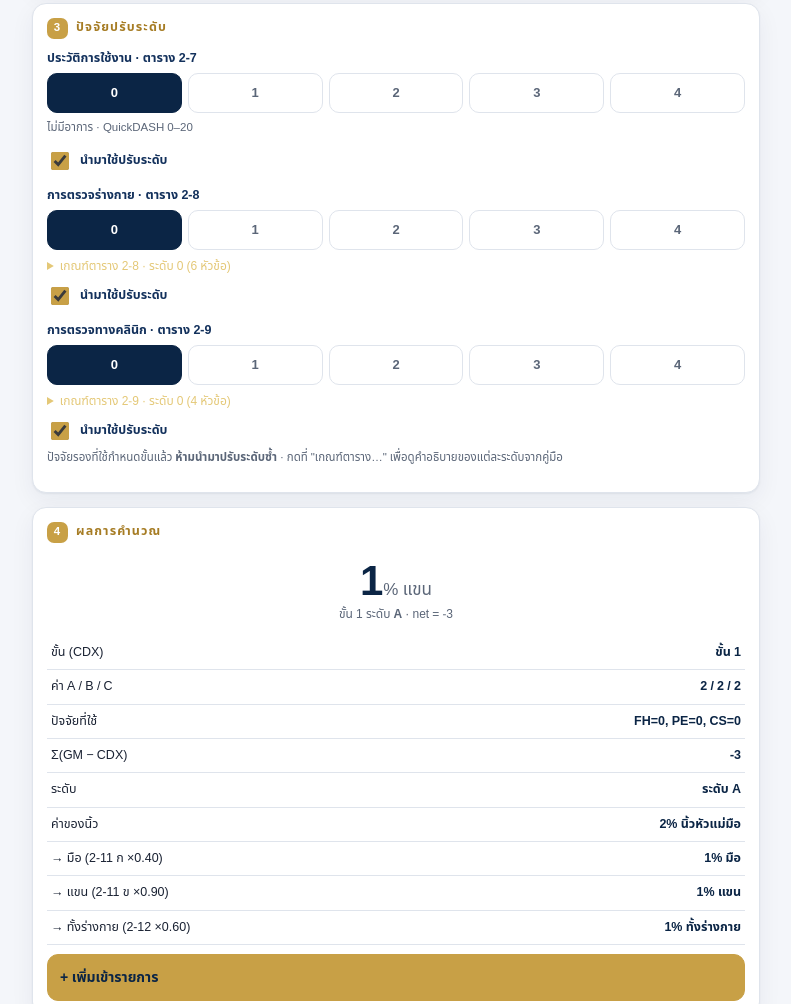
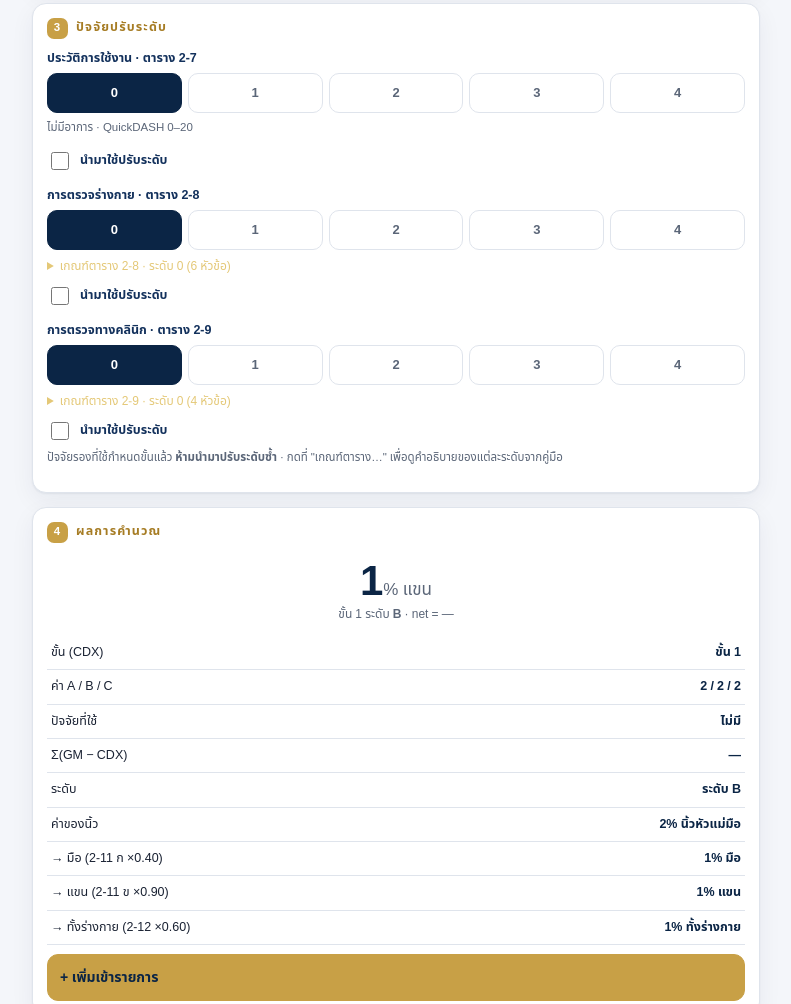
Before and after one commit to KPuthitat/occmed-survey, a plain HTML site: page impairment/msk/index.html in a window 1280 px wide. Shown: the part 917-1921 px from the top of the page, without its empty margins (244-1035 px from the left). Drawn offline with Linux system fonts and the light colour scheme; a web font is replaced by a local one.

Commit message:
แขน/ขา: ค่าตั้งต้นระดับย่อยเป็นค่ากลาง (B) ตามหลัก ABC→B / ABCDE→C (#46)
เดิมโหมดฐานวินิจฉัย (DBI) ทั้งแขนและขา ตั้งต้นปัจจัยปรับระดับ (FH/PE/CS)
เป็น "ใช้ ค่า 0" ทำให้ net = -3 → ระดับ A ตั้งแต่ยังไม่ได้ประเมิน
ซึ่งขัดกับหลัก "ค่ากลางเป็นค่าตั้งต้น" (ระบบ 3 ระดับ ABC ควรเริ่มที่ B)

แก้: ตั้งต้นปัจจัยปรับระดับเป็น "ยังไม่นำมาใช้" (ติ๊กเลือกเมื่อประเมินแล้ว)
→ ไม่มีปัจจัย = net เป็นกลาง → ระดับ B (ค่ากลาง) · ปรับได้เมื่อติ๊กใช้
- แขน (UE): เอา checked ออกจาก useFH/PE/CS · ค่าตั้งต้น useX=0
- ขา (LE): เพิ่ม checkbox ปัจจัยปรับระดับ (เดิม PE/CS ถูกบังคับใช้เสมอ)
  ให้ตั้งต้น "ไม่ใช้" เหมือนแขน → ค่ากลาง B
- resetAfterAdd ล้างปัจจัยกลับ "ไม่ใช้" ด้วย

หมายเหตุ: โมดูล input-driven อื่น (หัวใจ/เลือด/ต่อมไร้ท่อ/ประสาท/หายใจ/
ทางเดินอาหาร/สืบพันธุ์) ใช้ค่ากลางถูกต้องอยู่แล้ว (floor(n/2): 5→C, 3→B)

ไม่แตะ engine.js · เคสตัวอย่างสไลด์ยังได้ 44% ตรงเฉลย · 13 เทสต์ผ่าน


Claude-Session: https://claude.ai/code/session_01Gk3E7X6ie23XKBnjy7TfV6

Co-authored-by: Claude <noreply@anthropic.com>

```diff
--- a/impairment/msk/index.html
+++ b/impairment/msk/index.html
@@ -74,11 +74,11 @@
     <div class="card"><h2><i>3</i>ปัจจัยปรับระดับ</h2>
       <label>ประวัติการใช้งาน · ตาราง 2-7</label><div class="seg" id="segFH"></div>
       <p class="hint" id="fhHint"></p>
-      <div class="chk"><input type="checkbox" id="useFH" checked><label for="useFH" style="margin:0">นำมาใช้ปรับระดับ</label></div>
+      <div class="chk"><input type="checkbox" id="useFH"><label for="useFH" style="margin:0">นำมาใช้ปรับระดับ</label></div>
       <label style="margin-top:13px">การตรวจร่างกาย · ตาราง 2-8</label><div class="seg" id="segPE"></div>
-      <div class="chk"><input type="checkbox" id="usePE" checked><label for="usePE" style="margin:0">นำมาใช้ปรับระดับ</label></div>
+      <div class="chk"><input type="checkbox" id="usePE"><label for="usePE" style="margin:0">นำมาใช้ปรับระดับ</label></div>
       <label style="margin-top:13px">การตรวจทางคลินิก · ตาราง 2-9</label><div class="seg" id="segCS"></div>
-      <div class="chk"><input type="checkbox" id="useCS" checked><label for="useCS" style="margin:0">นำมาใช้ปรับระดับ</label></div>
+      <div class="chk"><input type="checkbox" id="useCS"><label for="useCS" style="margin:0">นำมาใช้ปรับระดับ</label></div>
       <div id="modWarn"></div>
       <p class="hint">ปัจจัยรองที่ใช้กำหนดขั้นแล้ว <b>ห้ามนำมาปรับระดับซ้ำ</b> · กดที่ "เกณฑ์ตาราง…" เพื่อดูคำอธิบายของแต่ละระดับจากคู่มือ</p></div>
     <div class="card"><h2><i>4</i>ผลการคำนวณ</h2>
@@ -149,8 +149,12 @@
     <div class="card"><h2><i>2</i>ขั้นและเกณฑ์</h2><div id="lclassWrap"></div></div>
     <div class="card"><h2><i>3</i>ปัจจัยปรับระดับ (ตาราง 3-5 ถึง 3-9)</h2>
       <label>ประวัติการใช้งาน</label><div class="seg" id="segLFH"></div>
+      <div class="chk"><input type="checkbox" id="useLFH"><label for="useLFH" style="margin:0">นำมาใช้ปรับระดับ</label></div>
       <label style="margin-top:12px">การตรวจร่างกาย</label><div class="seg" id="segLPE"></div>
+      <div class="chk"><input type="checkbox" id="useLPE"><label for="useLPE" style="margin:0">นำมาใช้ปรับระดับ</label></div>
       <label style="margin-top:12px">การตรวจทางคลินิก</label><div class="seg" id="segLCS"></div>
+      <div class="chk"><input type="checkbox" id="useLCS"><label for="useLCS" style="margin:0">นำมาใช้ปรับระดับ</label></div>
+      <p class="hint">ค่าตั้งต้น = ระดับกลาง (B) · ติ๊กเลือกปัจจัยที่ประเมินแล้วเพื่อปรับระดับ</p>
       <div id="lmodWarn"></div></div>
     <div class="card"><h2><i>4</i>ผลการคำนวณ</h2>
       <div class="res"><div class="big" id="lBigVal">—</div><div class="cap" id="lBigCap"></div></div>
@@ -243,9 +247,9 @@ const copy=async(t,m)=>{try{await navigator.clipboard.writeText(t);toast(m)}catc
 
 const CAPS=buildCaps(AMP,LAMP);   // เพดานจากตารางตัดขาดจริง (แขน) — ขาใช้ตารางตัดขาดขา
 
-let S={mode:'dbi',side:'R',region:'digit',digit:'thumb',dxIdx:0,cls:null,optIdx:0,fh:0,pe:0,cs:0,useFH:1,usePE:1,useCS:1,
+let S={mode:'dbi',side:'R',region:'digit',digit:'thumb',dxIdx:0,cls:null,optIdx:0,fh:0,pe:0,cs:0,useFH:0,usePE:0,useCS:0,
        ampIdx:0,romT:0,romJ:0,romFinger:'index',romSev:{},nrvIdx:0,ns:0,nm:0,ng:1,
-       body:'ue',lreg:'foot',ldxIdx:0,lcls:null,lopt:0,lfh:0,lpe:0,lcs:0,
+       body:'ue',lreg:'foot',ldxIdx:0,lcls:null,lopt:0,lfh:0,lpe:0,lcs:0,useLFH:0,useLPE:0,useLCS:0,
        lampIdx:0,lnrvIdx:0,lns:0,lnm:0,lng:1,lromT:0,lromSel:{}};
 let items=[],last=null,lastAmp=null,lastRom=null,lastNrv=null,lastL=null,lastLAmp=null,lastLNrv=null,lastLRom=null;
 let GID=0;   // ตัวนับให้ grp ไม่ซ้ำ สำหรับ item ที่ต้องแยกกลุ่ม (uniq) — ไม่ให้รวมผิดกลุ่ม
@@ -480,11 +484,11 @@ const add=o=>{if(!o){toast('ยังไม่มีผลคำนวณ');retu
 // หลังเพิ่มรายการ → รีเซ็ตตัวเลือกของโหมดปัจจุบันกลับค่าตั้งต้น (เริ่มประเมินจุดใหม่ได้ทันที)
 function resetAfterAdd(){
   switch(S.mode){
-    case 'dbi': S.cls=null;S.optIdx=0;S.fh=0;S.pe=0;S.cs=0;S.useFH=1;S.usePE=1;S.useCS=1;S.digit='thumb';renderDBI();break;
+    case 'dbi': S.cls=null;S.optIdx=0;S.fh=0;S.pe=0;S.cs=0;S.useFH=0;S.usePE=0;S.useCS=0;S.digit='thumb';renderDBI();break;
     case 'amp': S.ampIdx=0;renderAmp();break;
     case 'rom': S.romSev={};S.romFinger='index';S.romJ=0;renderRom();break;
     case 'nrv': S.ns=0;S.nm=0;S.ng=1;renderNrv();break;
-    case 'ldbi': S.lcls=null;S.lopt=0;renderLDbi();break;
+    case 'ldbi': S.lcls=null;S.lopt=0;S.lfh=0;S.lpe=0;S.lcs=0;S.useLFH=0;S.useLPE=0;S.useLCS=0;renderLDbi();break;
     case 'lamp': S.lampIdx=0;renderLAmp();break;
     case 'lrom': S.lromSel={};renderLRom();break;
     case 'lnrv': S.lns=0;S.lnm=0;S.lng=1;renderLNrv();break;
@@ -651,17 +655,18 @@ function renderLDbi(){
  $('#segLFH').insertAdjacentHTML('afterend', modRef('le','fh',S.lfh));
  $('#segLPE').insertAdjacentHTML('afterend', modRef('le','pe',S.lpe));
  $('#segLCS').insertAdjacentHTML('afterend', modRef('le','cs',S.lcs));
+ [['useLFH'],['useLPE'],['useLCS']].forEach(([k])=>{const el=$('#'+k);if(el){el.checked=!!S[k];el.onchange=e=>{S[k]=e.target.checked?1:0;renderLDbi()}}});
  lCalc();
 }
 function lCalc(){
  const d=lCur(),o=lOpt();
  if(!d||!o){$('#lBigVal').textContent='—';$('#lCalcTable').innerHTML='';lastL=null;return}
- const cdx=+S.lcls;let useFH=true,drop=false;
- if(Math.abs(S.lfh-S.lpe)>=2||Math.abs(S.lfh-S.lcs)>=2){useFH=false;drop=true}
+ const cdx=+S.lcls;let useFH=!!S.useLFH,drop=false;
+ if(useFH&&((S.useLPE&&Math.abs(S.lfh-S.lpe)>=2)||(S.useLCS&&Math.abs(S.lfh-S.lcs)>=2))){useFH=false;drop=true}
  const mods=[];const used=[];
  if(useFH){mods.push(S.lfh);used.push('FH='+S.lfh)}
- mods.push(S.lpe);used.push('PE='+S.lpe);
- mods.push(S.lcs);used.push('CS='+S.lcs);
+ if(S.useLPE){mods.push(S.lpe);used.push('PE='+S.lpe)}
+ if(S.useLCS){mods.push(S.lcs);used.push('CS='+S.lcs)}
  const na=netAdjust(cdx,mods), leg=o.v[{A:0,B:1,C:2}[na.grade]], wp=le2wp(leg);
  $('#lBigVal').innerHTML=leg+'<small>% ขา</small>';
  $('#lBigCap').innerHTML=`ขั้น ${cdx} ระดับ <b>${na.grade}</b> · net = ${na.net===null?'—':(na.net>0?'+':'')+na.net}`+(na.bumped?' <span class="pill">+1 กฎขั้น 4</span>':'');
```
